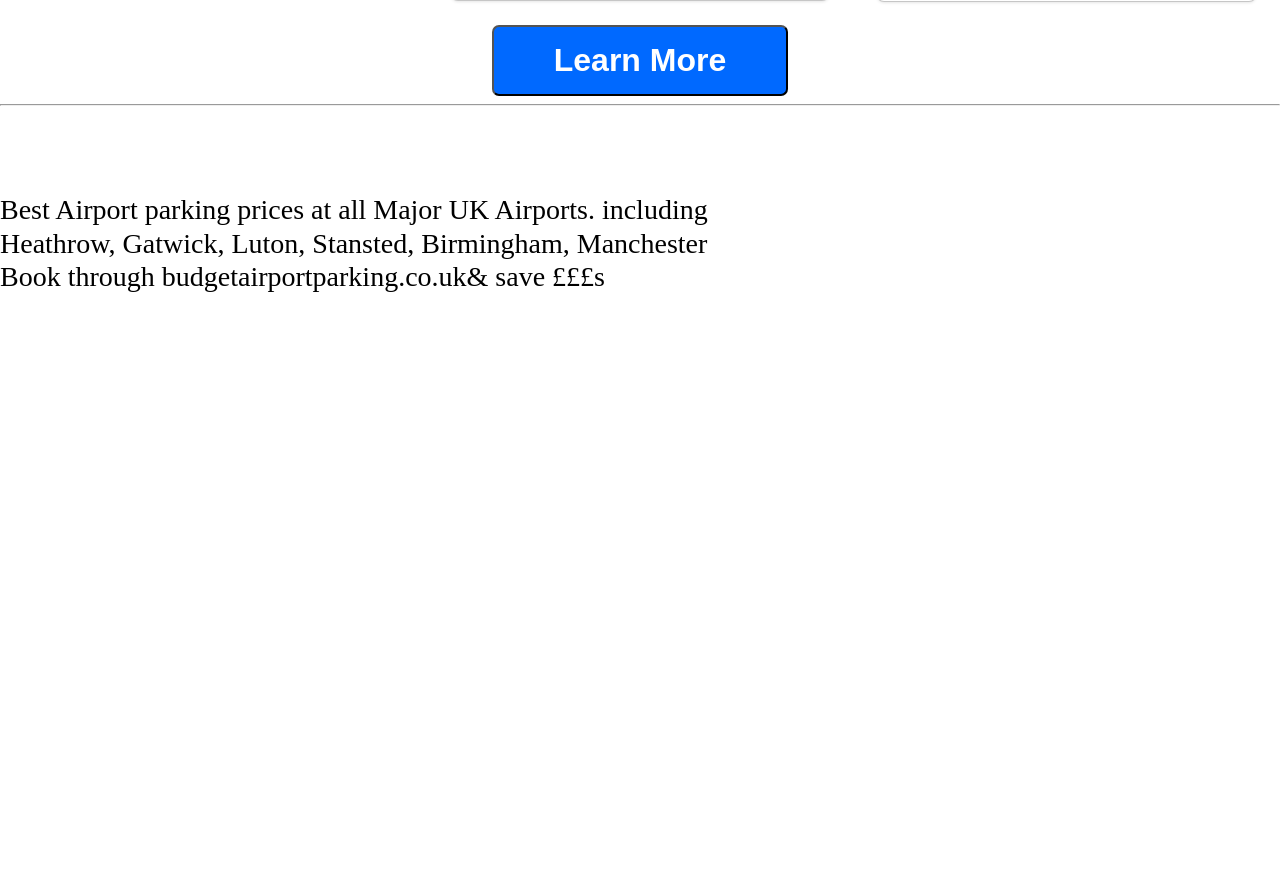
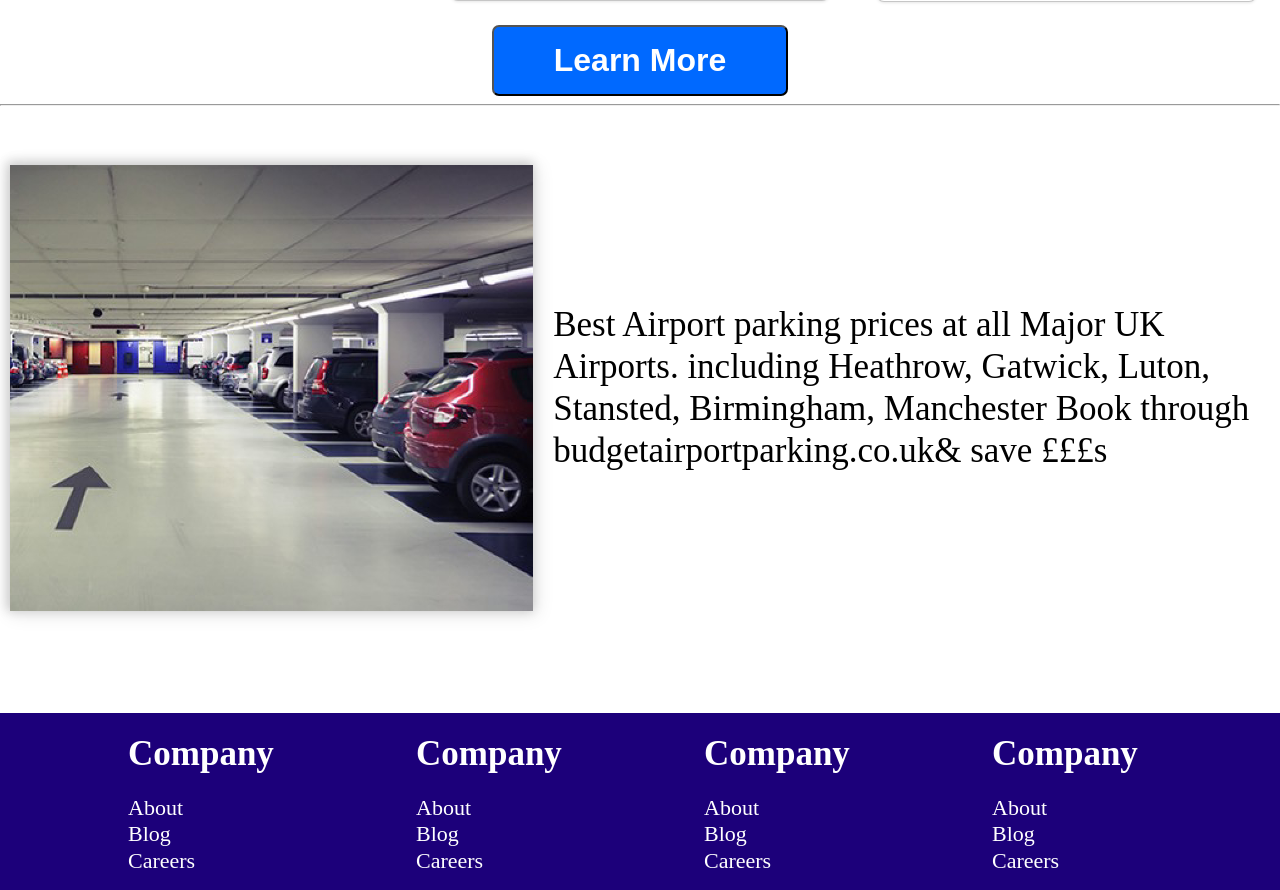
Before and after one commit to Umairali2562/Akepaninetworks, a PHP site: page / in a window 1280 px wide. Shown: the part 1359-2249 px from the top of the page. Before the commit the page ends 1651 px from the top, so only its background shows below. Run offline with PHP 8.4, Linux system fonts and the light colour scheme.

Commit message:
basic template completed

```diff
--- a/index.php
+++ b/index.php
@@ -104,6 +104,15 @@
 
     <hr>
     <div class="container">
+        <div class="row">
+
+            <div class="col-5">
+                <div class="myimage">
+                    <img src="image.jpg">
+                </div>
+            </div>
+
+
         <div class="col-7">
             <article>
                 <p>Best Airport parking prices at all Major UK Airports.
@@ -111,9 +120,50 @@
                     save £££s</p>
             </article>
         </div>
+
+
     </div>
+  </div>
+</div>
 
-</div>
+<footer class="footsy">
+    <div class="row">
+        <div class="col-3 mobilestack">
+            <h1>Company</h1>
+            <ul>
+                <li>About</li>
+                <li>Blog</li>
+                <li>Careers</li>
+            </ul>
+        </div>
+        <div class="col-3 mobilestack">
+            <h1>Company</h1>
+            <ul>
+                <li>About</li>
+                <li>Blog</li>
+                <li>Careers</li>
+            </ul>
+        </div>
+        <div class="col-3 mobilestack">
+            <h1>Company</h1>
+            <ul>
+                <li>About</li>
+                <li>Blog</li>
+                <li>Careers</li>
+            </ul>
+        </div>
+        <div class="col-3 mobilestack">
+            <h1>Company</h1>
+            <ul>
+                <li>About</li>
+                <li>Blog</li>
+                <li>Careers</li>
+            </ul>
+        </div>
+    </div>
+</footer>
+
+
 
 <script>
     function dropdownMenu(){
--- a/styles.css
+++ b/styles.css
@@ -21,7 +21,8 @@ p{
 }
 
 article p{
-
+font-size: 35px;
+    padding: 20px;
 }
 
 .container{
@@ -153,6 +154,19 @@ background-color: #fff;
     box-shadow: 0 0 0 1px rgba(0,0,0,.15),
     0 2px 3px 0 rgba(0,0,0,.1);
 }
+div.myimage{
+    padding-left: 10px;
+}
+
+div.myimage img{
+    display: block;
+    margin: auto;
+    width: 100%;
+
+    box-shadow: -2px -2px 10px 2px rgba(0,0,0,.15),
+    2px 2px 17px 2px rgba(0,0,0,.1);
+}
+
 button{
     font-size: 32px;
     font-weight: bolder;
@@ -180,6 +194,31 @@ div.icon{
 .rightside-col{
     margin-left: 15%;
 }
+
+
+footer.footsy{
+  background-color: #1c007a;
+    padding-left: 10%;
+
+}
+
+footer.footsy h1{
+    color: #fff;
+    font-size:35px;
+}
+footer.footsy ul{
+   list-style: none;
+    text-align: left;
+    padding-left: 0;
+}
+footer.footsy ul li{
+  color:#fff;
+    font-size: 22px;
+    line-height: 1.2;
+}
+
+
+
 /*##################### Mobile ##########################*/
 
 @media screen and (max-width: 680px) {
@@ -212,16 +251,35 @@ div.icon{
     h1.section2Header{
         font-size:55px;
     }
+    article p{
+        font-size:25px;
+    }
+
+    .col-7,
     .col-6,
-    .col-4 {
+    .col-5,
+    .col-4{
         width: 100%;
         margin: 0;
+    }
+
+    div.mobilestack{
+        width: 50%;
+        display: block;
     }
 
        div.box {
          padding: 5px;
         display: block;
     }
+
+    div.myimage {
+        margin: 10px;
+    }
+       div.myimage img{
+           width: 100%;
+
+       }
 
     div.leftside-col,
     div.rightside-col{
```
Also changed, not shown: image.jpg (added).
